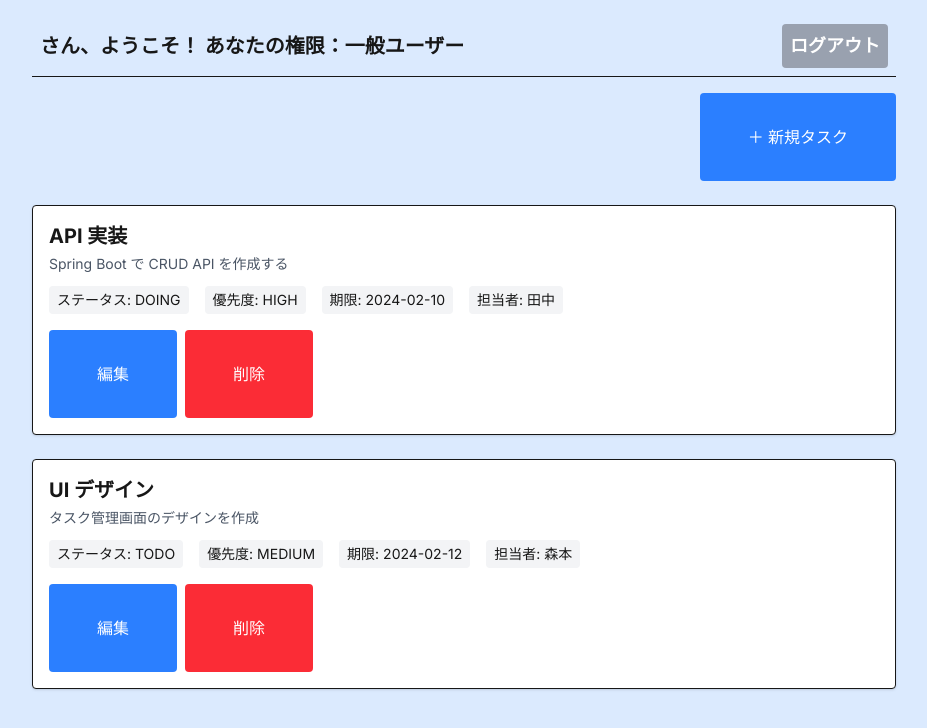
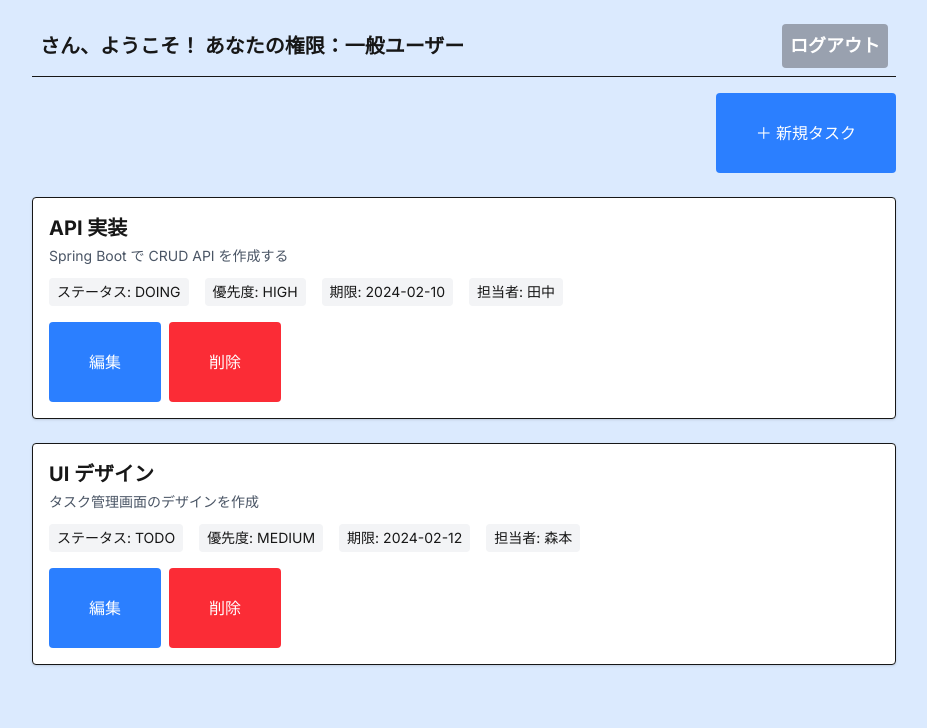
Before and after one commit to takasi0118-max/Project, a Next.js app in the folder frontend/: page /member in a window 1280 px wide. Shown: the top 728 px of the page, without its empty margins (176-1103 px from the left). Built offline with nearby package versions, Linux system fonts and the light colour scheme.

Commit message:
backボタン作成

```diff
--- a/frontend/components/ui/BaseButton.tsx
+++ b/frontend/components/ui/BaseButton.tsx
@@ -20,8 +20,8 @@ export default function BaseButton({
       type={type}
       onClick={onClick}
       className={`
-        px-12
-        py-8
+        px-10
+        py-7
         rounded
         font-medium
         transition
```
